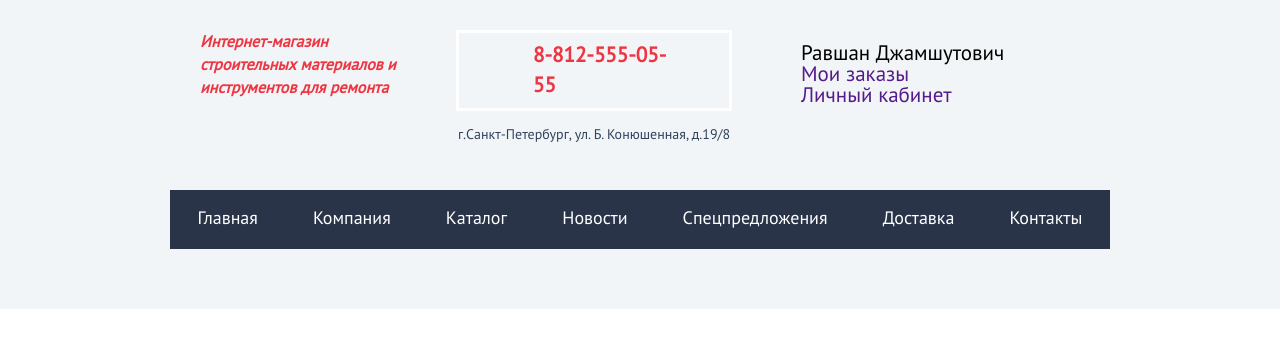
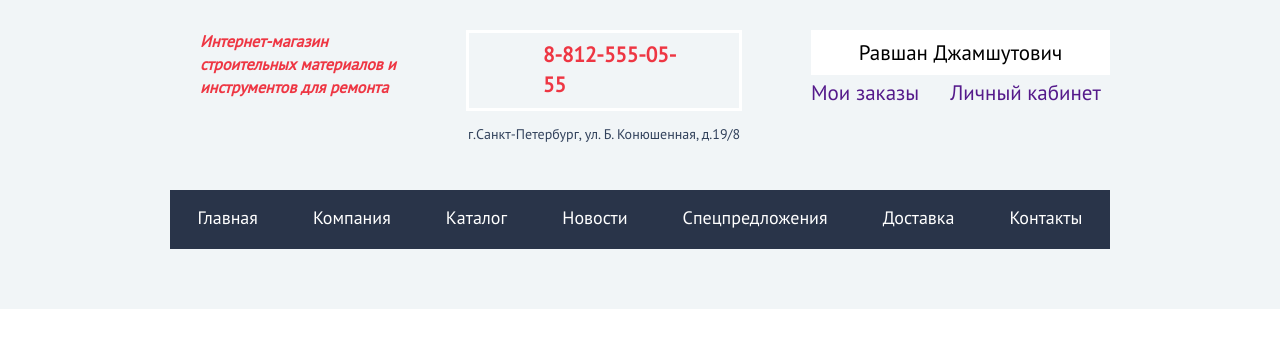
Before and after one commit to Alexey2021/technomart, a plain HTML site: page catalog.html in a window 1280 px wide. Shown: the part 50-398 px from the top of the page. Drawn offline with Linux system fonts and the light colour scheme; a web font is replaced by a local one.

Commit message:
последние изменения

```diff
--- a/css/style.css
+++ b/css/style.css
@@ -165,22 +165,29 @@ color:var(--basic-white);
   line-height: 21px;
   font-weight: 400;
 
-  padding-top: 12px;
+  /* padding-top: 12px;
   padding-bottom: 12px;
   padding-left: 10px;
-  padding-right: 10px;
+  padding-right: 10px; */
+    margin-top: 0;
+
+}
+
+.account {
   margin-bottom: 7px;
-  margin-top: 0;
-
+  background-color: var(--basic-white);
+  text-align: center;
+  padding: 12px;
 }
 
 .user-list {
   list-style: none;
-  /* display: flex; */
-  max-width: 250px;
+  display: flex;
+  min-width: 250px;
   margin-top: 0;
   margin-bottom: 0;
   padding-left: 0;
+  color:#000000;
 }
 
 .user-item{
```
